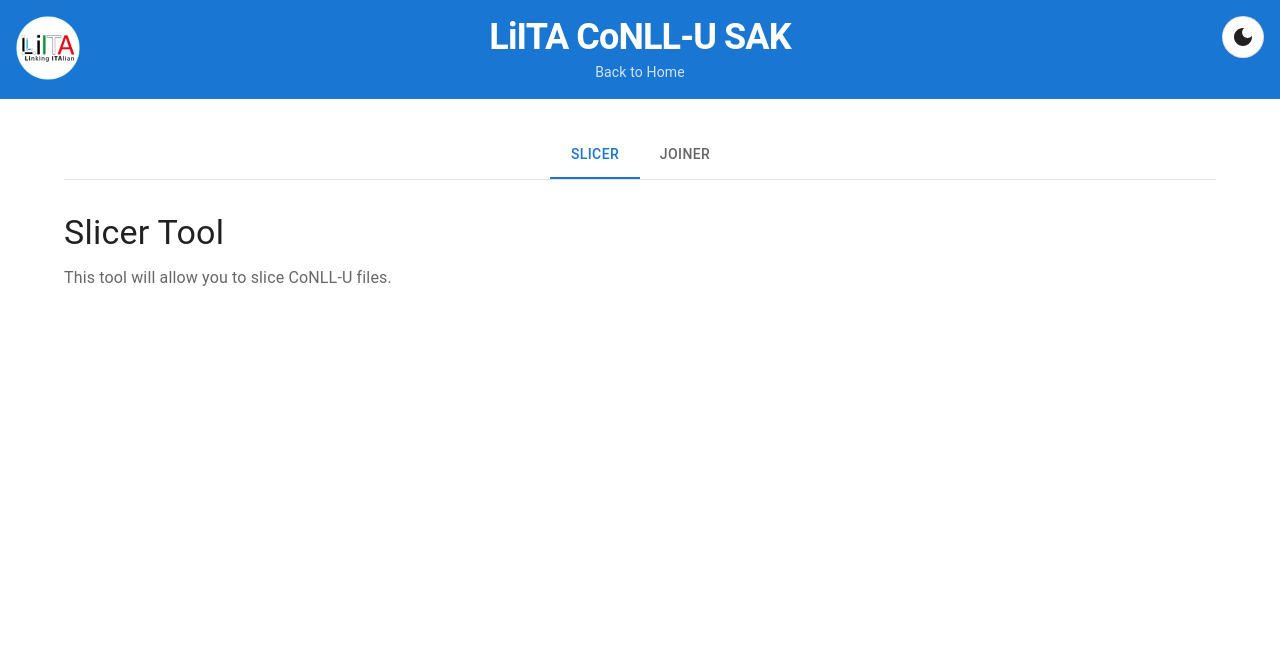
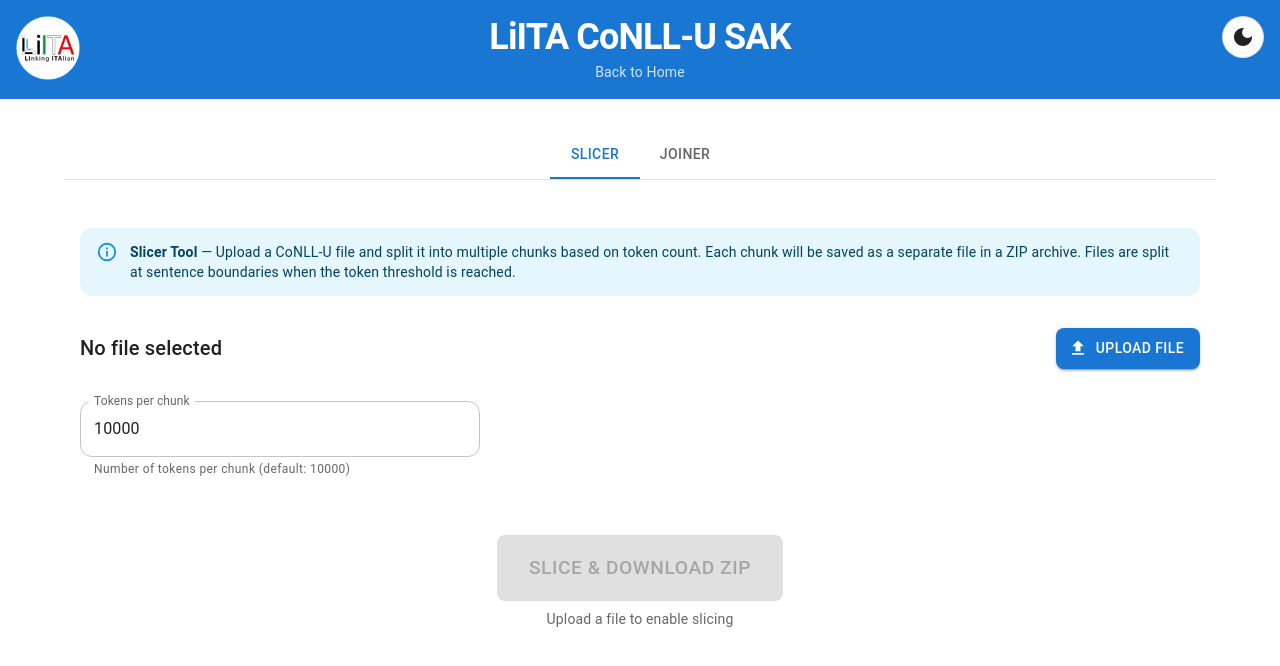
Before and after one commit to LiITA-LOD/conllu-sak, a React app in the folder apps/frontend/: page / in a window 1280 px wide. Shown: the top 666 px of the page. Built offline with nearby package versions, Linux system fonts and the light colour scheme; the HTML template or start-up script is replaced by a standard one.

Commit message:
feat(slicer): rough sketch

```diff
--- a/apps/frontend/package.json
+++ b/apps/frontend/package.json
@@ -24,6 +24,7 @@
     "@emotion/styled": "^11.14.1",
     "@mui/icons-material": "^7.2.0",
     "@mui/material": "^7.2.0",
+    "@zip.js/zip.js": "^2.8.8",
     "install": "^0.13.0",
     "liita-textlinker-frontend": "github:LiITA-LOD/text-linker#dec934943792909722ca1b3de6370daee8d88fec&path:apps/frontend",
     "react": "^19.1.0",
--- a/apps/frontend/src/components/Slicer.tsx
+++ b/apps/frontend/src/components/Slicer.tsx
@@ -1,15 +1,235 @@
-import { Box, Typography } from '@mui/material';
+import { Alert, Box, Button, TextField, Typography } from '@mui/material';
+import { Upload as UploadIcon } from '@mui/icons-material';
 import type React from 'react';
+import { useState } from 'react';
+import { ZipWriter, BlobWriter, TextWriter } from '@zip.js/zip.js';
+
+interface Chunk {
+  content: string;
+  tokenCount: number;
+  sentenceCount: number;
+  filename: string;
+}
 
 const Slicer: React.FC = () => {
+  const [selectedFile, setSelectedFile] = useState<File | null>(null);
+  const [chunkSize, setChunkSize] = useState(10000);
+
+  const handleFileSelect = (event: React.ChangeEvent<HTMLInputElement>) => {
+    const file = event.target.files?.[0];
+    if (file) {
+      setSelectedFile(file);
+    }
+  };
+
+  const splitConlluFile = (content: string, chunksSize: number): Chunk[] => {
+    const lines = content.split('\n');
+    const chunks: Chunk[] = [];
+
+    let chunkNum = 1;
+    let currentTokenCount = 0;
+    let currentSentenceCount = 0;
+    let currentChunkLines: string[] = [];
+
+    // Get base filename without extension
+    const baseName = selectedFile?.name.replace(/\.[^/.]+$/, '') || 'sliced';
+    const extension = selectedFile?.name.match(/\.[^/.]+$/)?.[0] || '.conllu';
+
+    for (let i = 0; i < lines.length; i++) {
+      const line = lines[i];
+      currentChunkLines.push(line);
+
+      // Check if this is a token line (not a comment and not empty)
+      if (line.trim() && !line.trim().startsWith('#')) {
+        currentTokenCount += 1;
+      }
+
+      // Check if this is a sentence boundary (blank line)
+      if (line.trim() === '') {
+        currentSentenceCount += 1;
+
+        // If we've reached the token threshold, save this chunk
+        if (currentTokenCount >= chunksSize) {
+          const chunkContent = currentChunkLines.join('\n');
+          chunks.push({
+            content: chunkContent,
+            tokenCount: currentTokenCount,
+            sentenceCount: currentSentenceCount,
+            filename: `${baseName}.${chunkNum.toString().padStart(3, '0')}${extension}`,
+          });
+
+          // Reset for next chunk
+          chunkNum += 1;
+          currentTokenCount = 0;
+          currentSentenceCount = 0;
+          currentChunkLines = [];
+        }
+      }
+    }
+
+    // Save the last chunk if it has any content
+    if (currentChunkLines.length > 0) {
+      const chunkContent = currentChunkLines.join('\n');
+      chunks.push({
+        content: chunkContent,
+        tokenCount: currentTokenCount,
+        sentenceCount: currentSentenceCount,
+        filename: `${baseName}.${chunkNum.toString().padStart(3, '0')}${extension}`,
+      });
+    }
+
+    return chunks;
+  };
+
+  const handleProcess = async () => {
+    if (!selectedFile) return;
+
+    try {
+      // Read file content
+      const content = await readFileContent(selectedFile);
+
+      // Split into chunks
+      const chunks = splitConlluFile(content, chunkSize);
+
+      if (chunks.length === 0) {
+        alert('No chunks created. The file might be empty or invalid.');
+        return;
+      }
+
+      // Create ZIP file
+      const zipWriter = new ZipWriter(new BlobWriter('application/zip'));
+      for (const chunk of chunks) {
+        await zipWriter.add(chunk.filename, new TextWriter(chunk.content));
+      }
+
+      // Generate ZIP blob
+      const zipBlob = await zipWriter.close();
+
+      // Download ZIP
+      await downloadZip(zipBlob, `${selectedFile.name.replace(/\.[^/.]+$/, '')}_sliced.zip`);
+    } catch (error) {
+      console.error('Error processing file:', error);
+      alert('Error processing file. Please try again.');
+    }
+  };
+
+  const readFileContent = (file: File): Promise<string> => {
+    return new Promise((resolve, reject) => {
+      const reader = new FileReader();
+      reader.onload = (e) => {
+        resolve(e.target?.result as string);
+      };
+      reader.onerror = (e) => {
+        reject(e);
+      };
+      reader.readAsText(file);
+    });
+  };
+
+  const downloadZip = async (blob: Blob, filename: string) => {
+    // Try to use File System Access API for native "Save As" dialog
+    if ('showSaveFilePicker' in window) {
+      try {
+        const handle = await (window as any).showSaveFilePicker({
+          suggestedName: filename,
+          types: [
+            {
+              description: 'ZIP Files',
+              accept: {
+                'application/zip': ['.zip'],
+              },
+            },
+          ],
+        });
+
+        const writable = await handle.createWritable();
+        await writable.write(blob);
+        await writable.close();
+        return;
+      } catch (error: any) {
+        // User cancelled the dialog, abort silently
+        if (error.name !== 'AbortError') {
+          console.error('Error saving file:', error);
+        }
+        return;
+      }
+    }
+
+    // Fallback to programmatic download
+    const url = URL.createObjectURL(blob);
+    const link = document.createElement('a');
+    link.href = url;
+    link.download = filename;
+    document.body.appendChild(link);
+    link.click();
+    document.body.removeChild(link);
+    URL.revokeObjectURL(url);
+  };
+
   return (
-    <Box>
-      <Typography variant="h4" component="h2" gutterBottom>
-        Slicer Tool
-      </Typography>
-      <Typography variant="body1" color="text.secondary">
-        This tool will allow you to slice CoNLL-U files.
-      </Typography>
+    <Box sx={{ maxWidth: 1200, mx: 'auto', p: 2 }}>
+      <Alert severity="info" sx={{ mb: 4 }}>
+        <Typography variant="body2" component="div">
+          <strong>Slicer Tool</strong> — Upload a CoNLL-U file and split it into multiple chunks
+          based on token count. Each chunk will be saved as a separate file in a ZIP archive. Files
+          are split at sentence boundaries when the token threshold is reached.
+        </Typography>
+      </Alert>
+
+      <Box sx={{ mb: 4 }}>
+        <Box sx={{ mb: 2, display: 'flex', justifyContent: 'space-between', alignItems: 'center' }}>
+          <Typography variant="h6">
+            {selectedFile ? `Selected: ${selectedFile.name}` : 'No file selected'}
+          </Typography>
+          <input
+            accept=".conllu"
+            style={{ display: 'none' }}
+            id="slicer-file-upload"
+            type="file"
+            onChange={handleFileSelect}
+          />
+          <label htmlFor="slicer-file-upload">
+            <Button variant="contained" component="span" startIcon={<UploadIcon />}>
+              {selectedFile ? 'Change File' : 'Upload File'}
+            </Button>
+          </label>
+        </Box>
+      </Box>
+
+      <Box sx={{ mb: 4, maxWidth: 400 }}>
+        <TextField
+          label="Tokens per chunk"
+          type="number"
+          value={chunkSize}
+          onChange={(e) => setChunkSize(parseInt(e.target.value, 10) || 10000)}
+          fullWidth
+          variant="outlined"
+          helperText="Number of tokens per chunk (default: 10000)"
+          inputProps={{ min: 1 }}
+        />
+      </Box>
+
+      <Box sx={{ textAlign: 'center', py: 3 }}>
+        <Button
+          variant="contained"
+          size="large"
+          onClick={handleProcess}
+          disabled={!selectedFile}
+          sx={{
+            px: 4,
+            py: 2,
+            fontSize: '1.2rem',
+            minWidth: 200,
+          }}
+        >
+          Slice & Download ZIP
+        </Button>
+        {!selectedFile && (
+          <Typography variant="body2" color="text.secondary" sx={{ mt: 1 }}>
+            Upload a file to enable slicing
+          </Typography>
+        )}
+      </Box>
     </Box>
   );
 };
```
Also changed, not shown: 2 other files (tests, documents, lock files or other folders).
